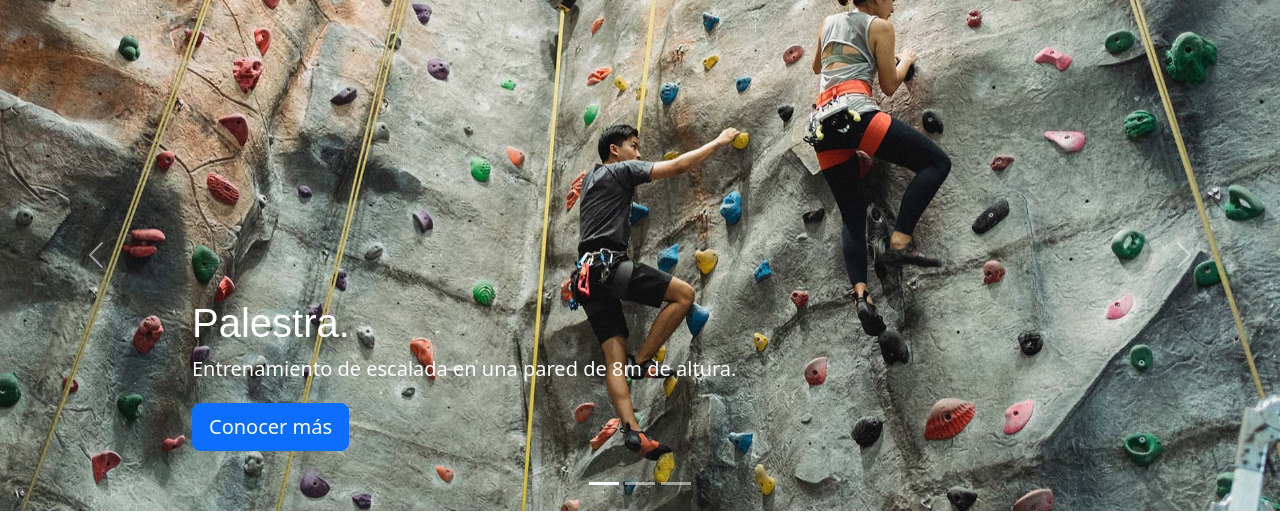
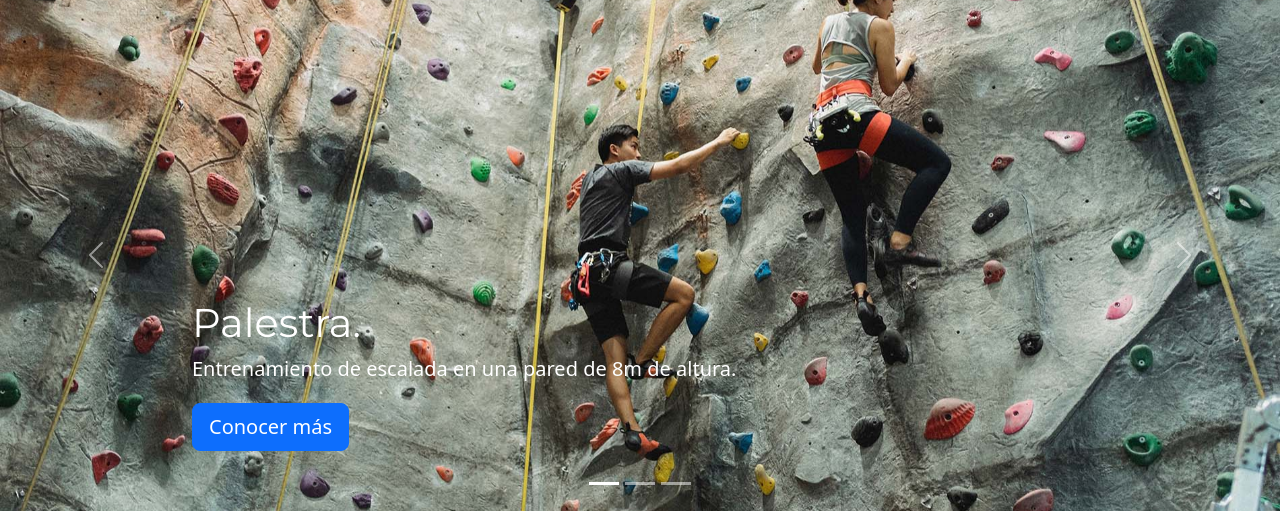
Before and after one commit to ma-herrera/PIG.16.23318, a Django app: page / in a window 1280 px wide. Shown: the part 146-661 px from the top of the page. Run offline with Django 3.2, Linux system fonts and the light colour scheme.

Commit message:
se agregan links a google fonts

```diff
--- a/templates/gym/base.html
+++ b/templates/gym/base.html
@@ -8,6 +8,12 @@
     <link href="https://cdn.jsdelivr.net/npm/bootstrap@5.3.0-alpha3/dist/css/bootstrap.min.css" rel="stylesheet" integrity="sha384-KK94CHFLLe+nY2dmCWGMq91rCGa5gtU4mk92HdvYe+M/SXH301p5ILy+dN9+nJOZ" crossorigin="anonymous">
 
     <title>{% block title %}Gym{% endblock title %}</title>
+
+    {% block headFonts %}
+        <link rel="preconnect" href="https://fonts.googleapis.com">
+        <link rel="preconnect" href="https://fonts.gstatic.com" crossorigin>
+        <link href="https://fonts.googleapis.com/css2?family=Montserrat:wght@400;600&family=Noto+Sans:wght@300&family=Roboto&display=swap" rel="stylesheet">
+    {% endblock headFonts %}
 
     {% block headStyles %}{% endblock headStyles %}
 
```
